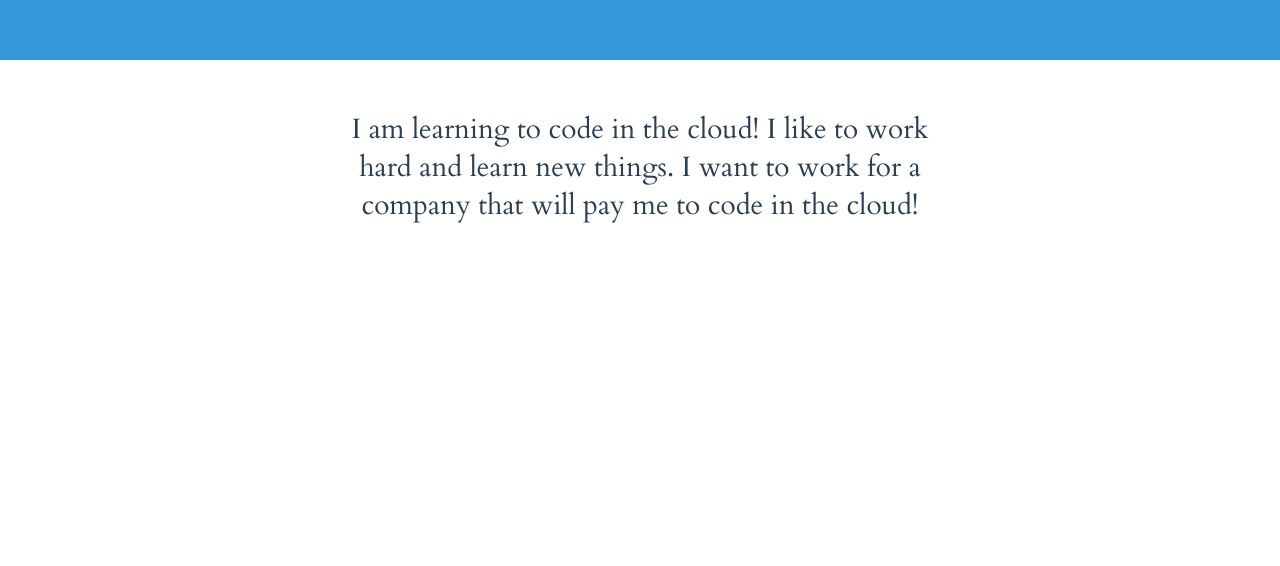
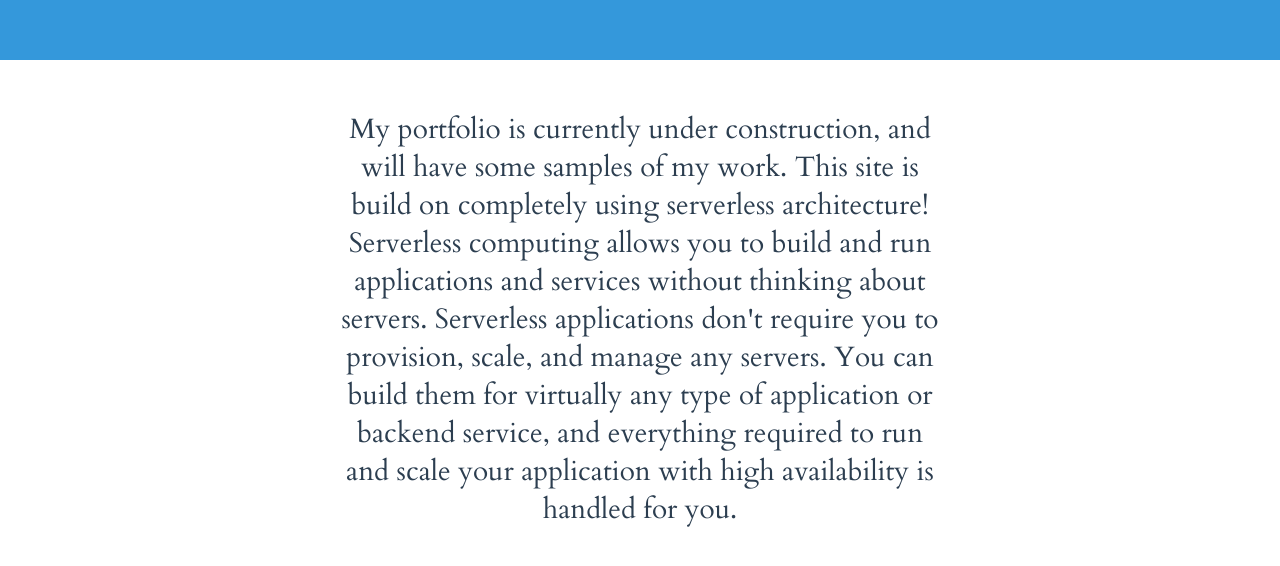
Before and after one commit to amicloud/my-portfolio, a React app: page index.html in a window 1280 px wide. Shown: the part 2048-2614 px from the top of the page. Built offline with nearby package versions, Linux system fonts and the light colour scheme.

Commit message:
index.html

```diff
--- a/index.html
+++ b/index.html
@@ -69,8 +69,13 @@
 
     <section class="section section--alignCentered section--description">
       <p class="color--darkgrey section__description">
-        I am learning to code in the cloud! I like to work hard and learn new things.
-        I want to work for a company that will pay me to code in the cloud!
+        My portfolio is currently under construction, and will have some samples of my work.
+        This site is build on completely using serverless architecture!
+        Serverless computing allows you to build and run applications and services without thinking
+        about servers. Serverless applications don't require you to provision, scale, and manage
+        any servers. You can build them for virtually any type of application or backend service,
+        and everything required to run and scale your application with high availability is
+        handled for you.
       </p>
     </section>
 
```
